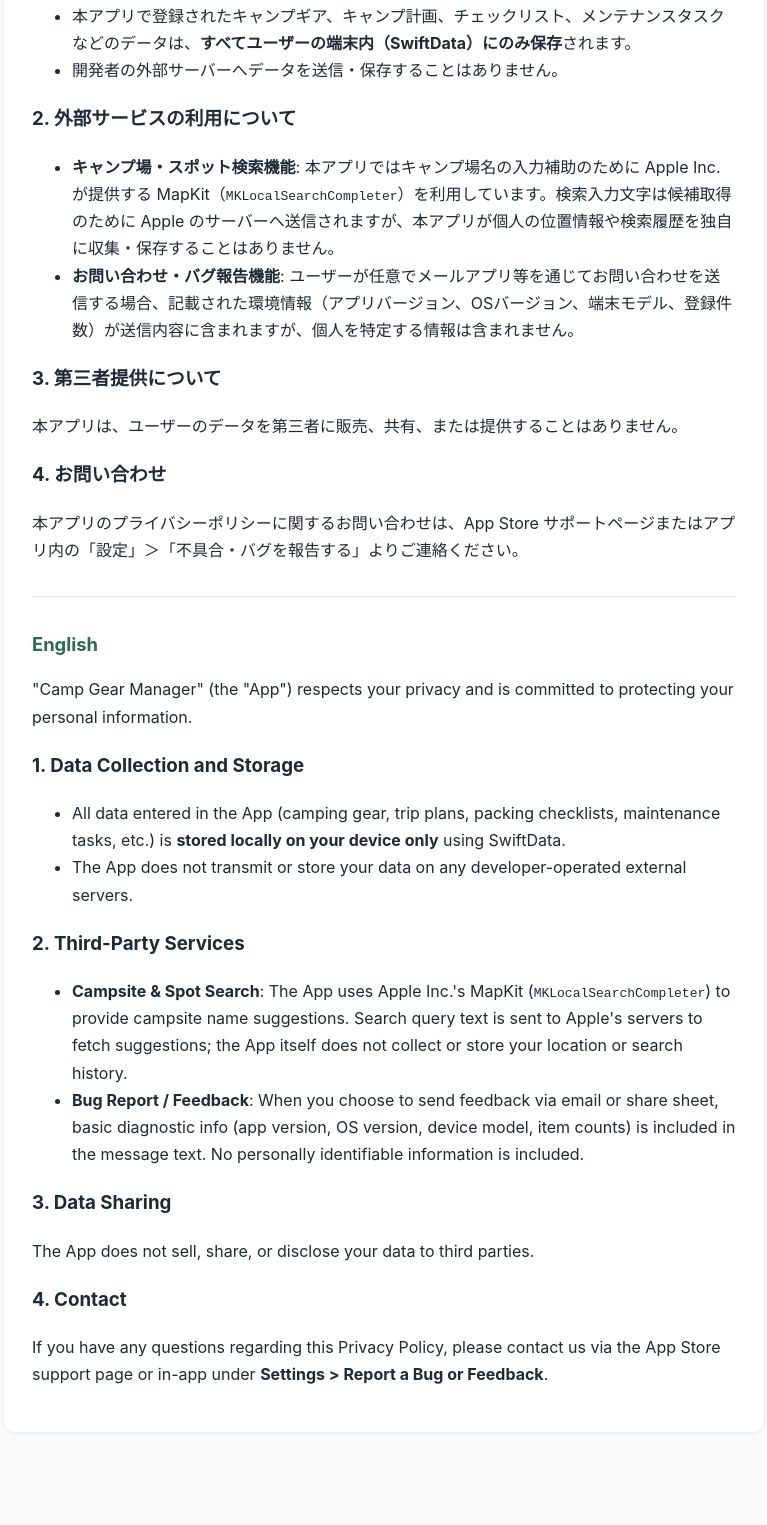
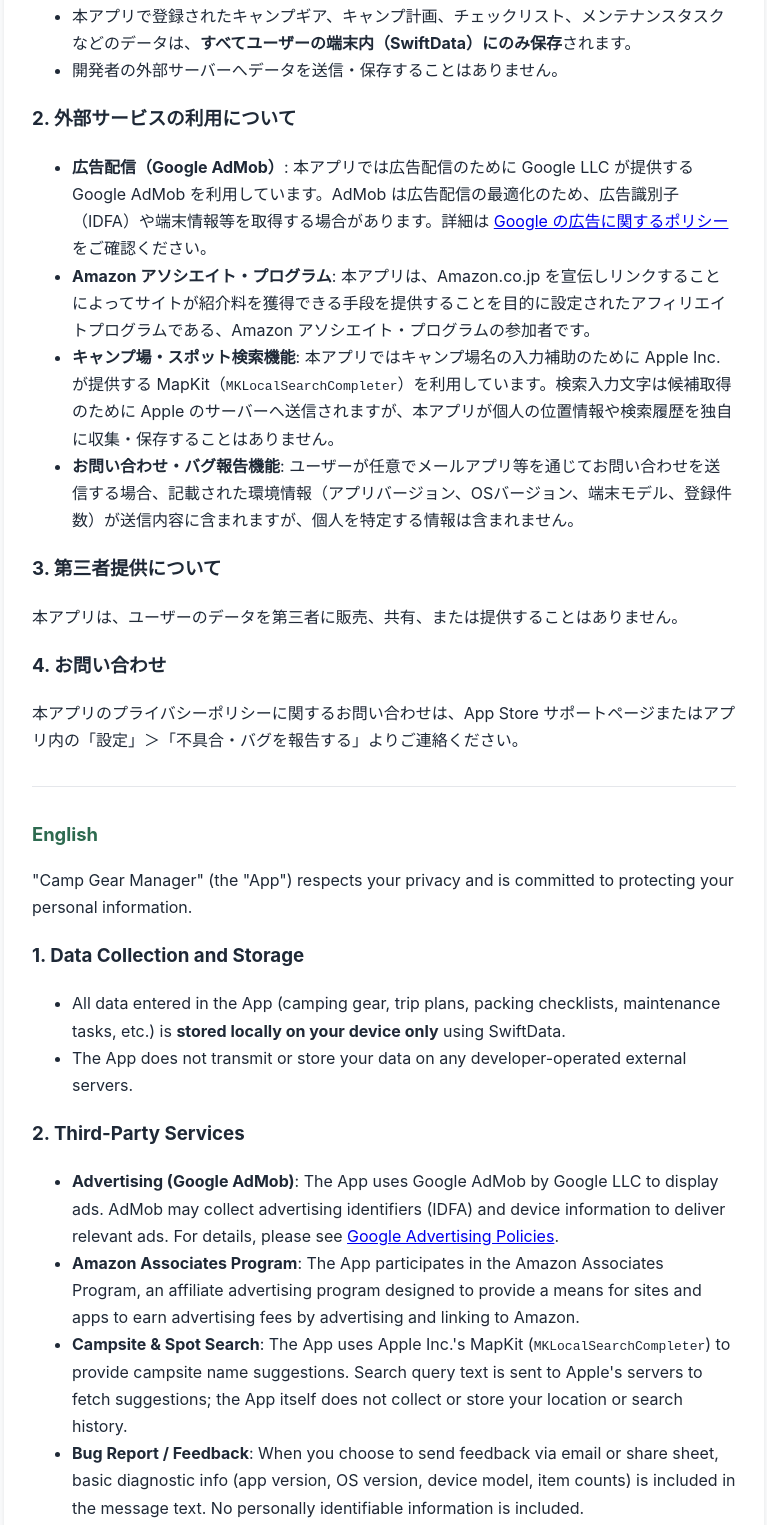
Before and after one commit to naritamasayuki/camp-gear-check-privacy, a plain HTML site: page index.html in a window 1280 px wide. Shown: the part 367-1892 px from the top of the page, without its empty margins (256-1023 px from the left). Before the commit the page ends 1831 px from the top, so only its background shows below. Drawn offline with Linux system fonts and the light colour scheme.

Commit message:
Update privacy policy for AdMob and Amazon Associates

```diff
--- a/index.html
+++ b/index.html
@@ -40,6 +40,8 @@
     </ul>
     <h3>2. 外部サービスの利用について</h3>
     <ul>
+      <li><strong>広告配信（Google AdMob）</strong>: 本アプリでは広告配信のために Google LLC が提供する Google AdMob を利用しています。AdMob は広告配信の最適化のため、広告識別子（IDFA）や端末情報等を取得する場合があります。詳細は <a href="https://policies.google.com/technologies/ads?hl=ja" target="_blank" rel="noopener">Google の広告に関するポリシー</a>をご確認ください。</li>
+      <li><strong>Amazon アソシエイト・プログラム</strong>: 本アプリは、Amazon.co.jp を宣伝しリンクすることによってサイトが紹介料を獲得できる手段を提供することを目的に設定されたアフィリエイトプログラムである、Amazon アソシエイト・プログラムの参加者です。</li>
       <li><strong>キャンプ場・スポット検索機能</strong>: 本アプリではキャンプ場名の入力補助のために Apple Inc. が提供する MapKit（<code>MKLocalSearchCompleter</code>）を利用しています。検索入力文字は候補取得のために Apple のサーバーへ送信されますが、本アプリが個人の位置情報や検索履歴を独自に収集・保存することはありません。</li>
       <li><strong>お問い合わせ・バグ報告機能</strong>: ユーザーが任意でメールアプリ等を通じてお問い合わせを送信する場合、記載された環境情報（アプリバージョン、OSバージョン、端末モデル、登録件数）が送信内容に含まれますが、個人を特定する情報は含まれません。</li>
     </ul>
@@ -59,6 +61,8 @@
     </ul>
     <h3>2. Third-Party Services</h3>
     <ul>
+      <li><strong>Advertising (Google AdMob)</strong>: The App uses Google AdMob by Google LLC to display ads. AdMob may collect advertising identifiers (IDFA) and device information to deliver relevant ads. For details, please see <a href="https://policies.google.com/technologies/ads" target="_blank" rel="noopener">Google Advertising Policies</a>.</li>
+      <li><strong>Amazon Associates Program</strong>: The App participates in the Amazon Associates Program, an affiliate advertising program designed to provide a means for sites and apps to earn advertising fees by advertising and linking to Amazon.</li>
       <li><strong>Campsite &amp; Spot Search</strong>: The App uses Apple Inc.'s MapKit (<code>MKLocalSearchCompleter</code>) to provide campsite name suggestions. Search query text is sent to Apple's servers to fetch suggestions; the App itself does not collect or store your location or search history.</li>
       <li><strong>Bug Report / Feedback</strong>: When you choose to send feedback via email or share sheet, basic diagnostic info (app version, OS version, device model, item counts) is included in the message text. No personally identifiable information is included.</li>
     </ul>
```
